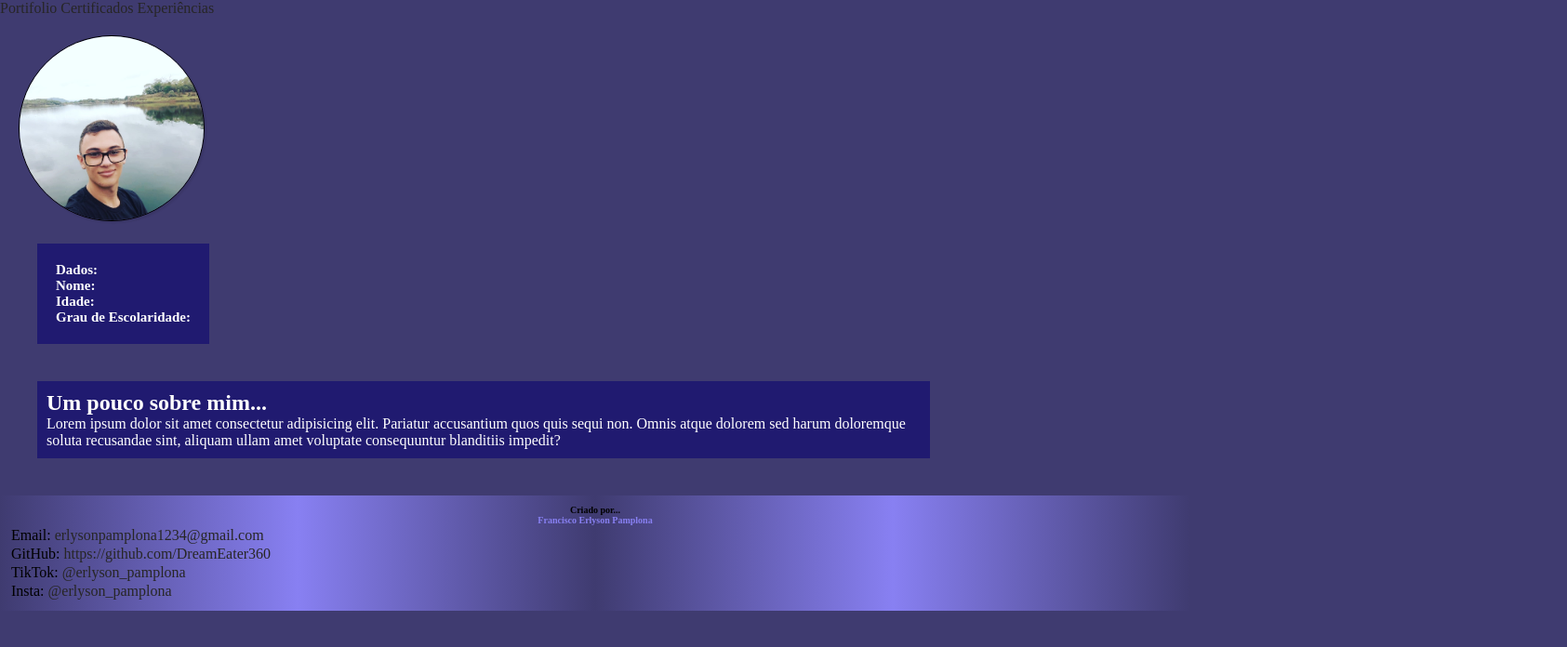
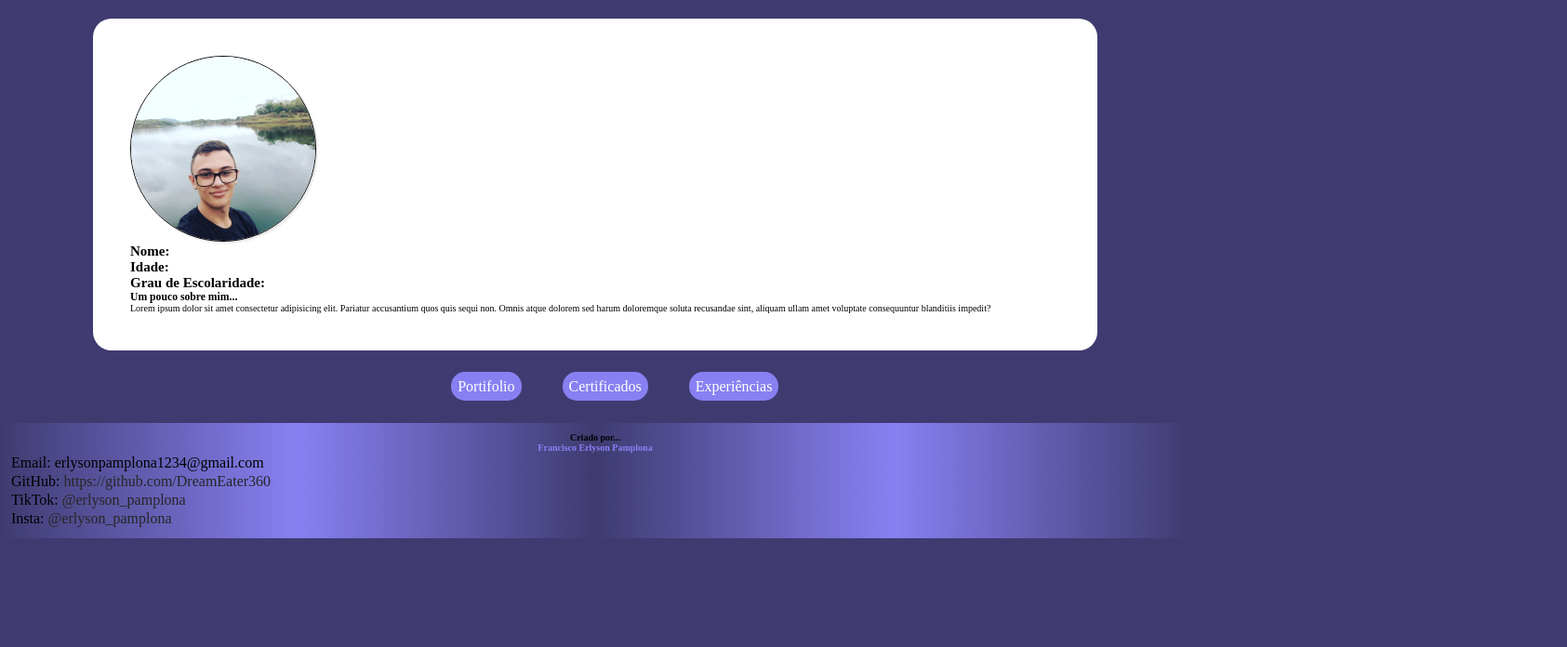
Before and after one commit to DreamEater360/CURRICULO, a plain HTML site: page index.html in a window 1280 px wide. Shown: the whole page at 93% size, 1685 px wide, since content can reach past the window. Drawn offline with Linux system fonts and the light colour scheme.

Commit message:
css atualizado

```diff
--- a/index.html
+++ b/index.html
@@ -8,31 +8,35 @@
     <link rel="stylesheet" href="styles/HOME.css">
 </head>
 <body>
+
+    <main>
+
+        <section class="dados">
+            <div class="foto">
+                <img src="Eu.jpeg" alt="eu">
+            </div>
+            <h2>Nome:</h2>
+            <h2>Idade:</h2>
+            <h2>Grau de Escolaridade:</h2>
+            <section class="mim">
+                <h1>Um pouco sobre mim...</h1>
+                <p>Lorem ipsum dolor sit amet consectetur adipisicing elit. Pariatur accusantium quos quis sequi non. Omnis atque dolorem sed harum doloremque soluta recusandae sint, aliquam ullam amet voluptate consequuntur blanditiis impedit?</p>
+            </section>
+        </section>
+
+    </main>
+
     <nav>
         <a href="#">Portifolio</a>
         <a href="#">Certificados</a>
         <a href="#">Experiências</a>
     </nav>
-    <main>
-        <div class="foto">
-            <img src="Eu.jpeg" alt="eu">
-        </div>
-        <section class="dados">
-            <h1>Dados:</h1>
-            <h2>Nome:</h2>
-            <h2>Idade:</h2>
-            <h2>Grau de Escolaridade:</h2>
-        </section>
-        <section class="mim">
-            <h1>Um pouco sobre mim...</h1>
-            <p>Lorem ipsum dolor sit amet consectetur adipisicing elit. Pariatur accusantium quos quis sequi non. Omnis atque dolorem sed harum doloremque soluta recusandae sint, aliquam ullam amet voluptate consequuntur blanditiis impedit?</p>
-        </section>
-    </main>
+
     <footer>
         <h1>Criado por...<br><strong>Francisco Erlyson Pamplona</strong></h1>
         <ul>
             <li>
-                Email: <a href="erlysonpamplona1234@gmail.com" target="_blank">erlysonpamplona1234@gmail.com</a>
+                Email: erlysonpamplona1234@gmail.com
             </li>
             <li>
                 GitHub: <a href="https://github.com/DreamEater360" target="_blank">https://github.com/DreamEater360</a>
--- a/styles/HOME.css
+++ b/styles/HOME.css
@@ -26,9 +26,30 @@ body {
     background-color: var(--cor3);
 }
 
+nav {
+    margin: 30px;
+    position: relative;
+
+    left: 34%;
+    transform: translate(-50% -50%);
+}
+
+nav a {
+    margin: 20px;
+    background-color: var(--cor2);
+    padding: 7px;
+    border-radius: 15px;
+    color: white;
+    text-align: center;
+}
+
 main {
-    max-width: 1000px;
-    margin: 20px;
+    margin-top: 20px;
+    margin-left: 100px;
+    height: calc(100vh - 50);
+    background-color: white;
+    border-radius: 20px;
+    margin-right: 100px;
 }
 
 .foto img {
@@ -45,29 +66,14 @@ main {
 
 .dados {
     display: inline-block;
-
-    background-color: var(--cor1);
     margin: 20px;
-    max-width: 400px;
     padding: 20px;
-    color: white;
+    color: black;
     font-size: 10px;
-    top: 50%;
-    left: 4%;
-
-
 }
 
 .mim {
-
-    background-color: var(--cor1);
-    padding: 10px;
-    color: white;
-    margin: 20px;
     display: inline-block;
-
-    left: 50%;
-    top: 40%;
 }
 
 footer {
```
